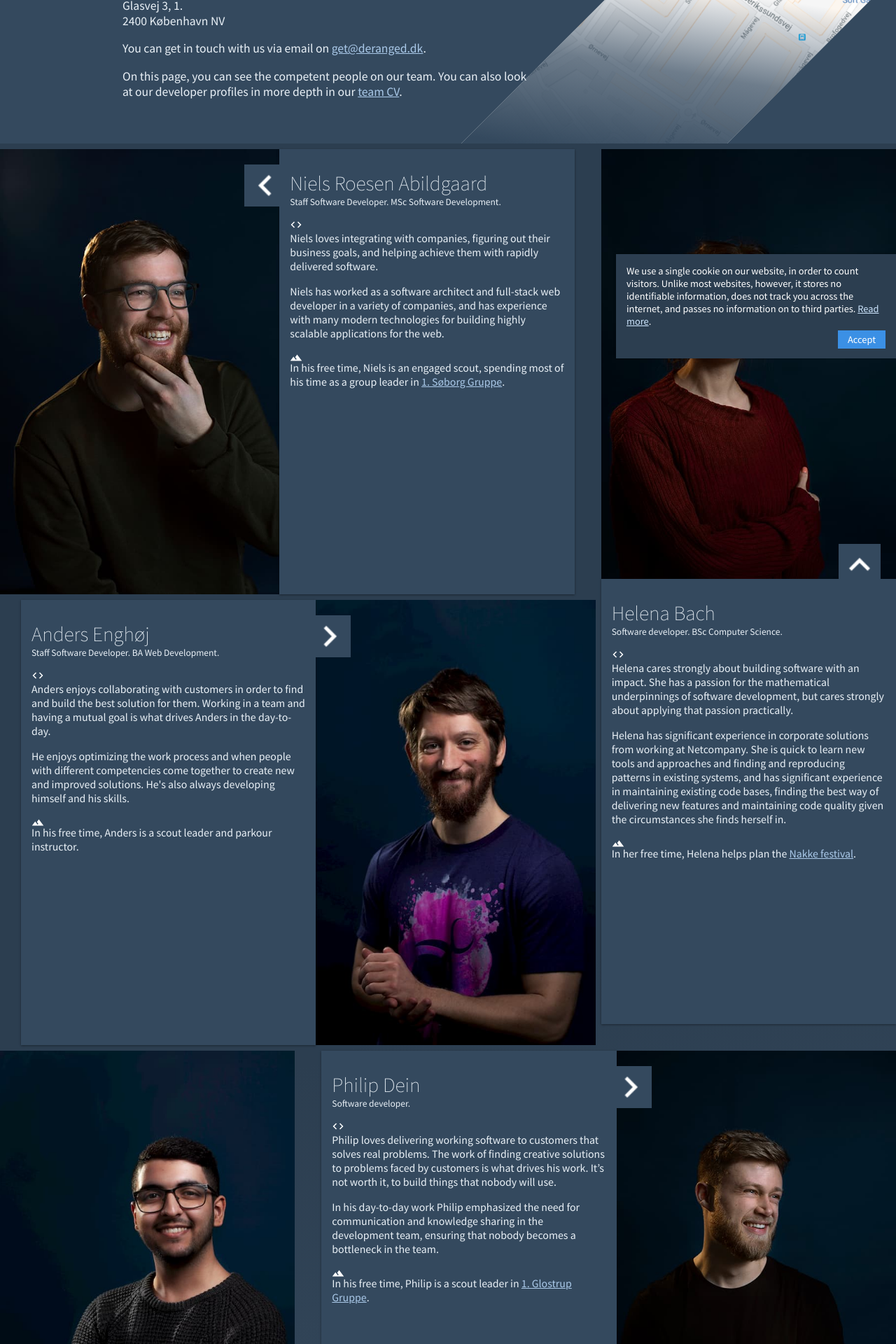
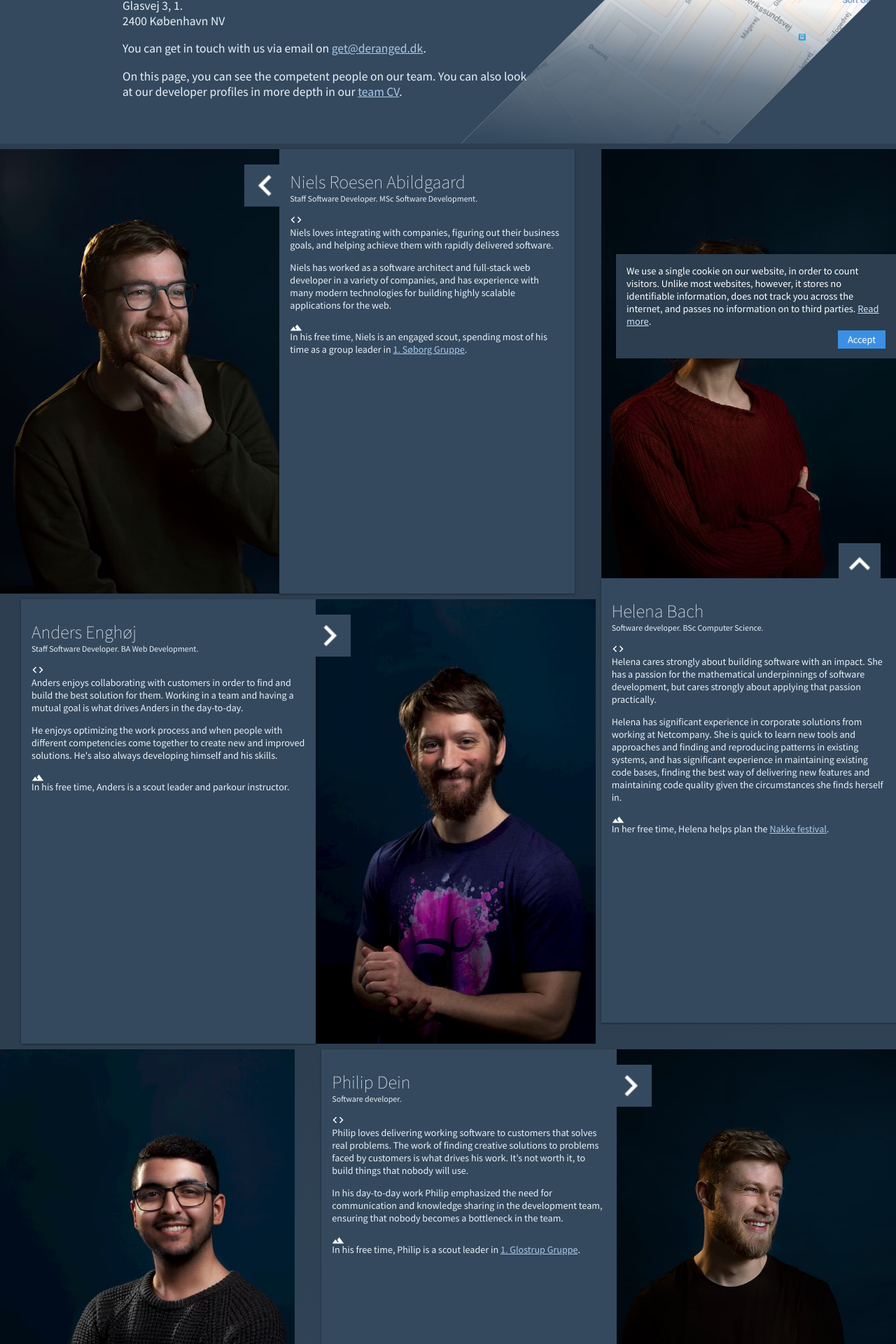
Before and after one commit to derangeddk/deranged.dk, a Jekyll site: the page built from the-team/index.html, in a window 1280 px wide. Shown: the part 388-2308 px from the top of the page at 70% size. Built offline with Jekyll 4.4.1, drawn with Linux system fonts in a browser that asks for light colours.

Commit message:
Fuck. Tak anders, jeg committer og rammer en anden retning

```diff
--- a/css/home.scss
+++ b/css/home.scss
@@ -2,9 +2,9 @@
 permalink: /css/homestyle.css
 ---
 .hello-section {
-  min-height: calc(100vh + 4.5vw);
-  height: 46.43vw;
-  padding: 7.14vw;
+  min-height: calc(100vh + 112.5px);
+  height: 1160px;
+  padding: 178.5px;
   box-sizing: border-box;
   display: flex;
   flex-direction: column;
@@ -15,6 +15,11 @@
   color: #eaf1f7;
   position: relative;
 
+  @media (max-width: 2500px) {
+    min-height: calc(100vh + 4.5vw);
+    height: 46.43vw;
+    padding: 7.14vw;
+  }
   @media (max-width: 1400px) {
     min-height: calc(100vh + 63px);
     height: 650px;
@@ -35,15 +40,31 @@
     font-weight: 200;
     position: relative;
     z-index: 11;
-    font-size: 1.49vw;
+    font-size: 37.25px;
 
+    @media (max-width: 2500px) {
+      font-size: 1.49vw;
+    }
     @media (max-width: 1400px) {
       font-size: 1.3em;
     }
   }
   .big-greeting {
     text-align: left;
-    font-size: 2.84vw;
+    font-size: 62.5px;
+
+    @media (max-width: 2500px) {
+      font-size: 2.5vw;
+    }
+    @media (max-width: 1400px) {
+      font-size: 2.5em;
+    }
+    @media (max-width: 1200px) {
+      font-size: 2em;
+    }
+    @media (max-width: 900px) {
+      font-size: 1.6em;
+    }
 
     h1 {
       font-size: 2em;
@@ -61,24 +82,26 @@
         margin: 0 0 15px;
       }
     }
-
-    @media (max-width: 1400px) {
-      font-size: 2.5em;
-    }
-    @media (max-width: 1200px) {
-      font-size: 2em;
-    }
-    @media (max-width: 900px) {
-      font-size: 1.6em;
-    }
   }
 
   .quick-intro {
     text-align: left;
-    max-width: 35.7vw;
-    font-size: 1.2vw;
     line-height: 150%;
     position: relative;
+    max-width: 892.5px;
+    font-size: 27.5px;
+
+    @media (max-width: 2500px) {
+      max-width: 35.7vw;
+      font-size: 1.1vw;
+    }
+    @media (max-width: 1400px) {
+      font-size: 1.05em;
+      max-width: 500px;
+    }
+    @media (max-width: 400px) {
+      margin-bottom: 25px;
+    }
 
     .quick-intro-icon {
       position: absolute;
@@ -88,14 +111,6 @@
       -moz-user-select: none;
       -ms-user-select: none;
       user-select: none;
-    }
-
-    @media (max-width: 400px) {
-      margin-bottom: 25px;
-    }
-    @media (max-width: 1400px) {
-      font-size: 1.05em;
-      max-width: 500px;
     }
   }
   .more-button {
@@ -153,6 +168,14 @@
   grid-template-rows: 1fr 1fr 1fr 1fr 1fr 1fr 1fr 1fr;
   grid-template-columns: 1fr 1fr 1fr 1fr 1fr 1fr 1fr;
   width: 100%;
+  overflow-x: hidden;
+  padding: 56.25px 0;
+  margin: -56.25px 0;
+
+  @media (max-width: 2500px) {
+    padding: 2.25vw 0;
+    margin: -2.25vw 0;
+  }
 
   .point-of-devops {
     grid-column: 5 / 8;
@@ -183,7 +206,7 @@
       left: -50%;
       right: -50%;
       bottom: -2px;
-      opacity: 0.6;
+      opacity: 0.5;
       filter: blur(1px);
       background-size: cover;
       background-position: center;
@@ -200,8 +223,12 @@
   .image-of-devops {
     grid-column: 5 / 8;
     grid-row: 3 / 6;
-    transform: skewX(-46.85deg) translateX(-21.2vw);
     background: #8d7f4e;
+    transform: skewX(-47.3deg) translateX(-538px);
+
+    @media (max-width: 2500px) {
+      transform: skewX(-47.3deg) translateX(-21.52vw);
+    }
   }
   .image-of-devops:before {
     transform: skew(46.85deg);
@@ -211,8 +238,12 @@
   .image-of-counsel {
     grid-column: 1 / 4;
     grid-row: 1 / 4;
-    transform: skewX(-46.85deg) translateX(21.2vw);
     background: #4e8d7b;
+    transform: skewX(-47.3deg) translateX(538px);
+
+    @media (max-width: 2500px) {
+      transform: skewX(-47.3deg) translateX(21.52vw);
+    }
   }
   .image-of-counsel:before {
     transform: skew(46.85deg);
@@ -222,8 +253,12 @@
   .image-of-play {
     grid-column: 4 / 7;
     grid-row: 4 / 7;
-    transform: skewX(46.85deg) translateX(-21.2vw);
     background: #4e748d;
+    transform: skewX(47.3deg) translateX(-538px);
+
+    @media (max-width: 2500px) {
+      transform: skewX(47.3deg) translateX(-21.52vw);
+    }
   }
   .image-of-play:before {
     transform: skew(-46.85deg);
@@ -233,8 +268,12 @@
   .image-of-extra {
     grid-column: 3 / 6;
     grid-row: 6 / 9;
-    transform: skewX(46.85deg) translateX(-21.2vw);
     background: #8d674e;
+    transform: skewX(47.3deg) translateX(-537px);
+
+    @media (max-width: 2500px) {
+      transform: skewX(47.3deg) translateX(-21.48vw);
+    }
   }
   .image-of-extra:before {
     transform: skew(-46.85deg);
@@ -244,22 +283,14 @@
   // screen width min 1400, that's where we start
   .point-of-differentiation {
     background: white;
-    padding: 0 1.429vw;
-    font-size: 1.2vw;
-    box-shadow: 0 0.1429vw 0.714vw rgba(0,0,0,0.4);
-    height: 26.5vw;
+    padding: 0 35.5px;
+    height: 662px;
+    box-shadow: 0 3.57px 17.85px rgba(0,0,0,0.4);
 
-    .point-of-differentiation__icon {
-      background-color: rgba(7, 13, 20, 0.9);
-      background-image: linear-gradient(45deg, rgba(7, 13, 20, 0.9), rgba(30, 49, 73, 0.85));
-      padding: 0.714vw;
-      border-radius: 100%;
-      width: 4.5vw;
-      height: 4.5vw;
-      object-fit: contain;
-      box-sizing: border-box;
-      box-shadow: 0 0 0.1429vw rgba(0, 0, 0, 0.3), 0 0.1429vw 0.2857vw rgba(0, 0, 0, 0.5);
-      margin-top: -2.143vw;
+    @media (max-width: 2500px) {
+      box-shadow: 0 0.1429vw 0.714vw rgba(0,0,0,0.4);
+      padding: 0 1.429vw;
+      height: 26.5vw;
     }
 
     h1 {
@@ -271,6 +302,28 @@
 
     p {
       text-align: left;
+    }
+  }
+
+  .point-of-differentiation__icon {
+    background-color: rgba(7, 13, 20, 0.9);
+    background-image: linear-gradient(45deg, rgba(7, 13, 20, 0.9), rgba(30, 49, 73, 0.85));
+    border-radius: 100%;
+    object-fit: contain;
+    box-sizing: border-box;
+
+    height: 112.5px;
+    width: 112.5px;
+    padding: 17.85px;
+    box-shadow: 0 0 3.57px rgba(0, 0, 0, 0.3), 0 3.57px 7.14px rgba(0, 0, 0, 0.5);
+    margin-top: -53.58px;
+
+    @media (max-width: 2500px) {
+      height: 4.5vw;
+      width: 4.5vw;
+      padding: 0.714vw;
+      box-shadow: 0 0 0.1429vw rgba(0, 0, 0, 0.3), 0 0.1429vw 0.2857vw rgba(0, 0, 0, 0.5);
+      margin-top: -2.143vw;
     }
   }
 }
--- a/css/style.scss
+++ b/css/style.scss
@@ -3,19 +3,32 @@
 ---
 html {
 	text-align: center;
-    background-color: #ecf0f1;
+    background-color: black;
+    background-image: linear-gradient(200deg, #070d14 50%, #2c3e50);
+    background-attachment: fixed;
 	color: #2c3e50;
     font-family: 'Source Sans Pro', Calibri, Candara, Segoe, "Segoe UI", Optima, Arial, sans-serif;
 
-    @media (min-width: 1400px) {
+    @media (min-width: 1400px) and (max-width: 2500px) {
         font-size: 1.143vw;
     }
+    @media (min-width: 2500px) {
+        font-size: 28.6px;
+    }
+
+    display: flex;
+    justify-content: center;
+    width: 100vw;
 }
 * {
     box-sizing: border-box;
 }
 body {
     margin: 0;
+    overflow-x: hidden;
+    background-color: #ecf0f1;
+    max-width: 2500px;
+    position: relative;
 }
 $darkblue: rgba(44, 62, 80,1.0);
 
--- a/the-team/index.html
+++ b/the-team/index.html
@@ -48,11 +48,10 @@
         overflow: hidden;
     }
     .intro-text {
-        font-size: 1.1em;
         text-align: left;
         padding: 45px;
         padding-left: 175px;
-        max-width: 900px;
+        max-width: 55%;
         z-index: 1;
     }
     .intro-image {
@@ -87,7 +86,6 @@
         top: -5px;
         bottom: -5px;
         background-image: linear-gradient(8deg, rgb(52, 73, 94) 3%, rgba(52, 73, 94, 0.7) 25%, transparent 45%);
-        transition: opacity 0.3s;
         z-index: 1;
         pointer-events: none;
     }
@@ -166,6 +164,7 @@
         position: relative;
         z-index: 1;
         padding: 8px 0 0;
+        font-size: 0.8em;
     }
     .person-image {
         grid-row: span 2;
@@ -240,13 +239,9 @@
             z-index: 10;
         }
     }
-    @media (max-width: 1800px) {
+    @media (min-width: 1350px) and (max-width: 1599px) {
         .people-container {
             font-size: 0.9em;
-        }
-    }
-    @media (min-width: 1350px) and (max-width: 1599px) {
-        .people-container {
             grid-template-columns: 1fr 1fr 1fr;
         }
         .person-md-col-1 {
```
